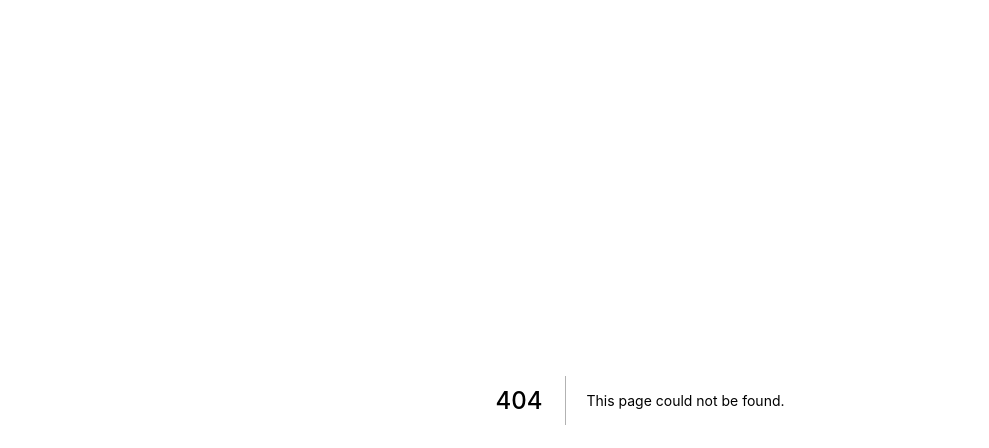
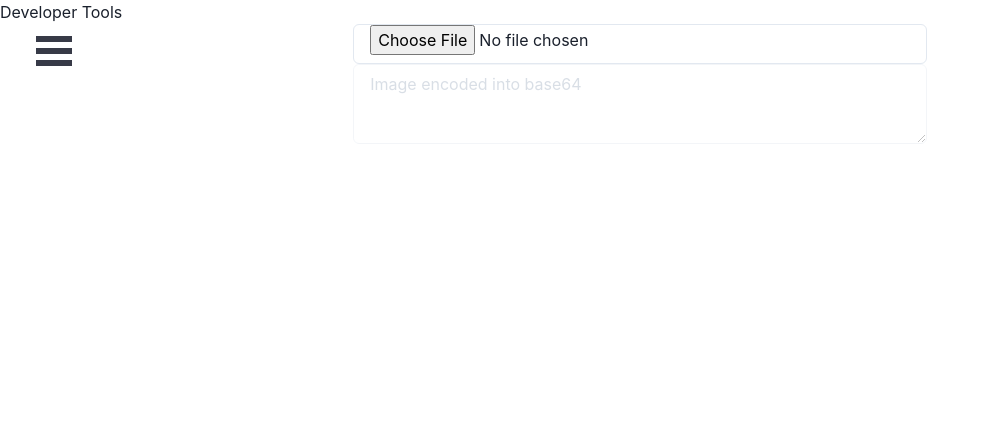
Before and after one commit to anjalbinayak/developer-tools, a Next.js app: page /tools/image in a window 1280 px wide. Before the commit this address had no page. Shown: the top 448 px of the page, without its empty margins (0-989 px from the left). Built offline with nearby package versions, Linux system fonts and the light colour scheme.

Commit message:
Second Commit

```diff
--- /dev/null
+++ b/components/Layout.jsx
@@ -0,0 +1,14 @@
+import React from "react";
+import SideBar from "./SideBar";
+import { Container, Menu } from "@chakra-ui/react";
+const Layout = ({ children }) => {
+  return (
+    <>
+      <Menu>Developer Tools</Menu>
+      <SideBar pageWrapId="__main-container__" />
+      <Container id="__main-container__">{children}</Container>
+    </>
+  );
+};
+
+export default Layout;
--- /dev/null
+++ b/components/SideBar.jsx
@@ -0,0 +1,77 @@
+import { slide as Menu } from "react-burger-menu";
+
+import React from "react";
+import Link from "next/link";
+
+const SideBar = ({ pageWrapId }) => {
+  const showSettings = (e) => {
+    e.preventDefault();
+  };
+
+  const styles = {
+    bmBurgerButton: {
+      position: "fixed",
+      width: "36px",
+      height: "30px",
+      left: "36px",
+      top: "36px",
+    },
+    bmBurgerBars: {
+      background: "#373a47",
+    },
+    bmBurgerBarsHover: {
+      background: "#a90000",
+    },
+    bmCrossButton: {
+      height: "24px",
+      width: "24px",
+    },
+    bmCross: {
+      background: "#bdc3c7",
+    },
+    bmMenuWrap: {
+      position: "fixed",
+      height: "100%",
+    },
+    bmMenu: {
+      background: "#373a47",
+      padding: "2.5em 1.5em 0",
+      fontSize: "1.15em",
+    },
+    bmMorphShape: {
+      fill: "#373a47",
+    },
+    bmItemList: {
+      color: "#b8b7ad",
+      padding: "0.8em",
+    },
+    bmItem: {
+      display: "inline-block",
+    },
+    bmOverlay: {
+      background: "rgba(0, 0, 0, 0.3)",
+    },
+  };
+
+  return (
+    <Menu styles={styles} pageWrapId={`${pageWrapId}`}>
+      <Link href="/">
+        <a id="home" className="menu-item">
+          Home
+        </a>
+      </Link>
+      <Link href="/tools">
+        <a id="tools" className="menu-item">
+          Tools
+        </a>
+      </Link>
+      <Link href="/tools/image">
+        <a id="image" className="menu-item">
+          Image Converter
+        </a>
+      </Link>
+    </Menu>
+  );
+};
+
+export default SideBar;
--- a/package.json
+++ b/package.json
@@ -8,8 +8,14 @@
     "lint": "next lint"
   },
   "dependencies": {
+    "@chakra-ui/icons": "^1.1.1",
+    "@chakra-ui/react": "^1.7.4",
+    "@emotion/react": "^11.7.1",
+    "@emotion/styled": "^11.6.0",
+    "framer-motion": "^5.6.0",
     "next": "12.0.8",
     "react": "17.0.2",
+    "react-burger-menu": "^3.0.6",
     "react-dom": "17.0.2"
   },
   "devDependencies": {
--- a/pages/_app.js
+++ b/pages/_app.js
@@ -1,7 +1,15 @@
-import '../styles/globals.css'
+import "../styles/globals.css";
+import { ChakraProvider } from "@chakra-ui/react";
+import Layout from "../components/Layout";
 
 function MyApp({ Component, pageProps }) {
-  return <Component {...pageProps} />
+  return (
+    <ChakraProvider>
+      <Layout>
+        <Component {...pageProps} />
+      </Layout>
+    </ChakraProvider>
+  );
 }
 
-export default MyApp
+export default MyApp;
--- /dev/null
+++ b/pages/tools/image.js
@@ -0,0 +1,29 @@
+import { Input, Textarea } from "@chakra-ui/react";
+import { useState } from "react";
+
+export default function Image() {
+  const [textAreaValue, setTextAreaValue] = useState("");
+  const printFile = (file) => {
+    return new Promise((resolve, reject) => {
+      const reader = new FileReader();
+      reader.readAsDataURL(file);
+      reader.onload = () => resolve(reader.result);
+      reader.onerror = (error) => reject(error);
+    });
+  };
+  return (
+    <>
+      <Input
+        type="file"
+        onChange={(e) => {
+          printFile(e.target.files[0]).then((data) => setTextAreaValue(data));
+        }}
+      />
+      <Textarea
+        disabled={true}
+        placeholder="Image encoded into base64"
+        value={textAreaValue}
+      ></Textarea>
+    </>
+  );
+}
```
Also changed, not shown: pages/index.js (+1 -67 lines), 1 other file (tests, documents, lock files or other folders).
